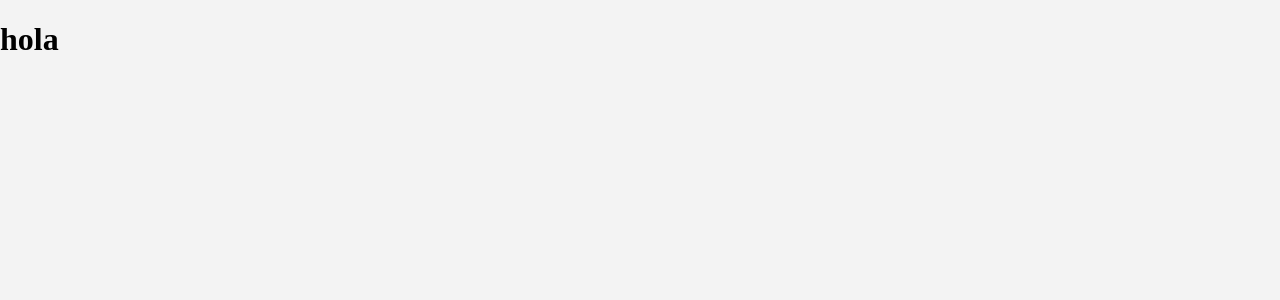
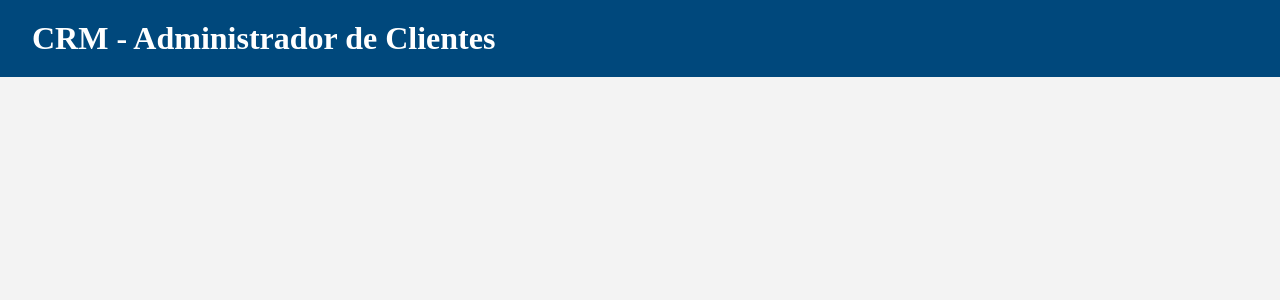
Before and after one commit to andmar001/MERN---frontend, a React (Create React App) app: page / in a window 1280 px wide. Shown: the top 300 px of the page. Built offline with nearby package versions, Linux system fonts and the light colour scheme.

Commit message:
Se agrego header

```diff
--- a/src/App.js
+++ b/src/App.js
@@ -1,10 +1,14 @@
-import React from "react";
+import React, {Fragment} from "react";
+
+/*** Layout */
+import Header from "./components/layout/Header";
 
 function App(){
   return(
-    <h1>hola</h1>
+    <Fragment>
+      <Header />
+    </Fragment>
   )
-
 }
 
 export default App;
--- /dev/null
+++ b/src/components/layout/Header.js
@@ -0,0 +1,13 @@
+import React from "react";
+
+const Header = () => {
+  return(
+    <header className="barra">
+      <div className="contenedor">
+        <h1>CRM - Administrador de Clientes</h1>
+      </div>
+    </header>
+  )
+};
+
+export default Header;
```
Also changed, not shown: src/assets/notes.md (added, +13 -0 lines).
